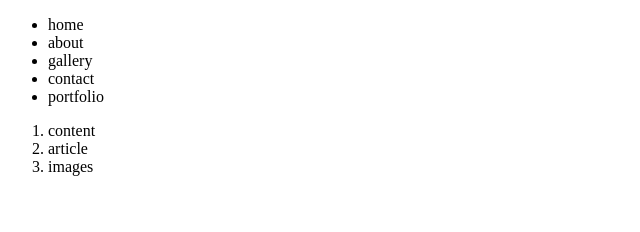
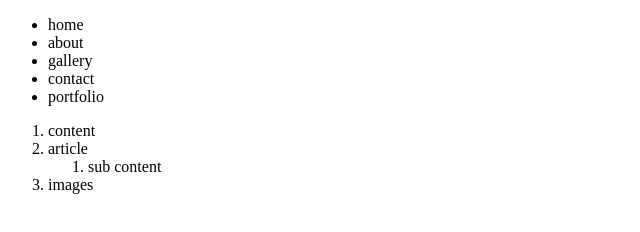
Before and after one commit to anayasingh95820/demo, a plain HTML site: page index.html in a window 1280 px wide. Shown: the whole page, without its empty margins (0-640 px from the left). Drawn offline with Linux system fonts and the light colour scheme.

Commit message:
commit work devC

```diff
--- a/index.html
+++ b/index.html
@@ -16,7 +16,11 @@
     </ul>
     <ol>
         <li>content</li>
-        <li>article</li>
+        <li>article
+            <ol>
+                <li>sub content</li>
+            </ol>
+        </li>
         <li>images</li>
     </ol>
 </body>
```
